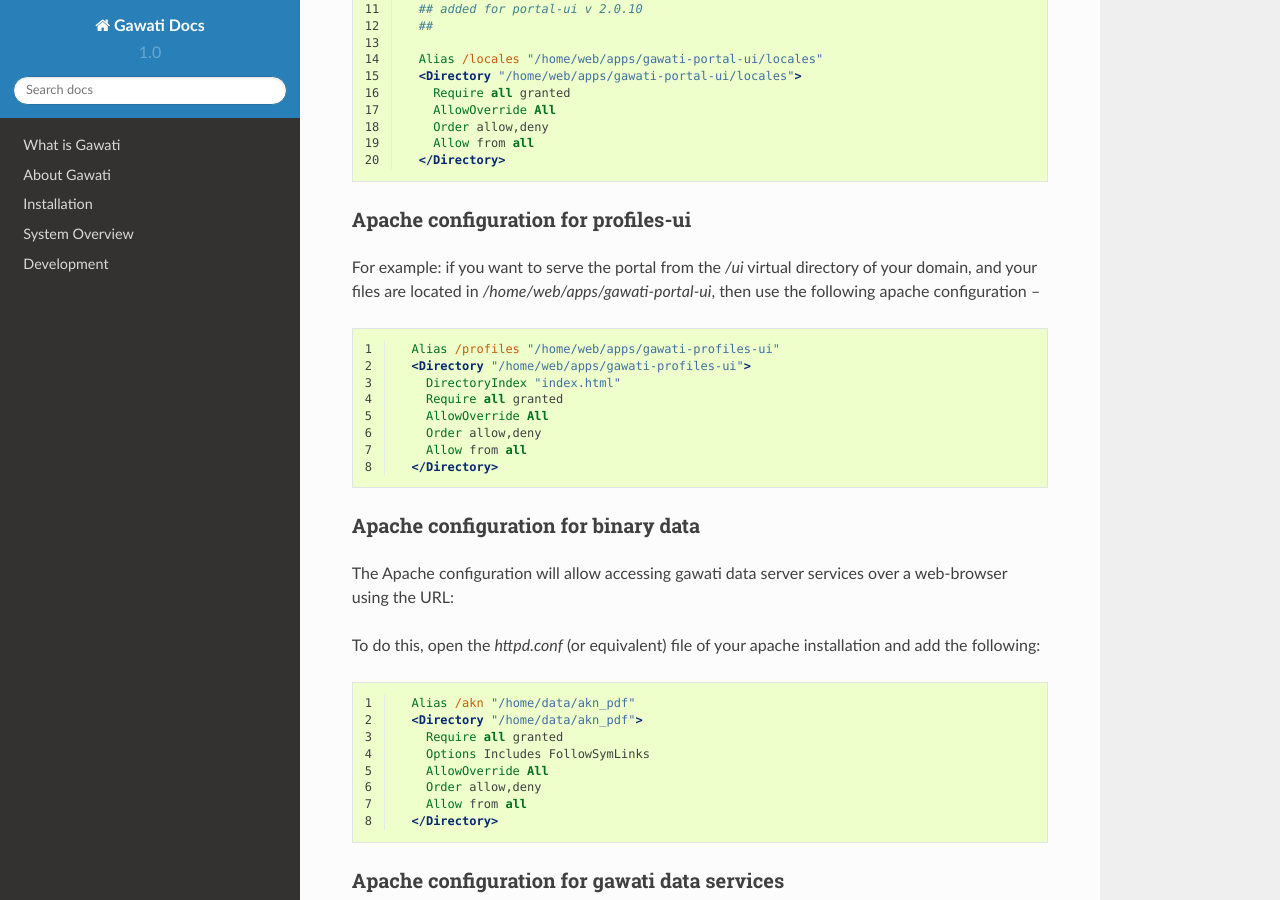
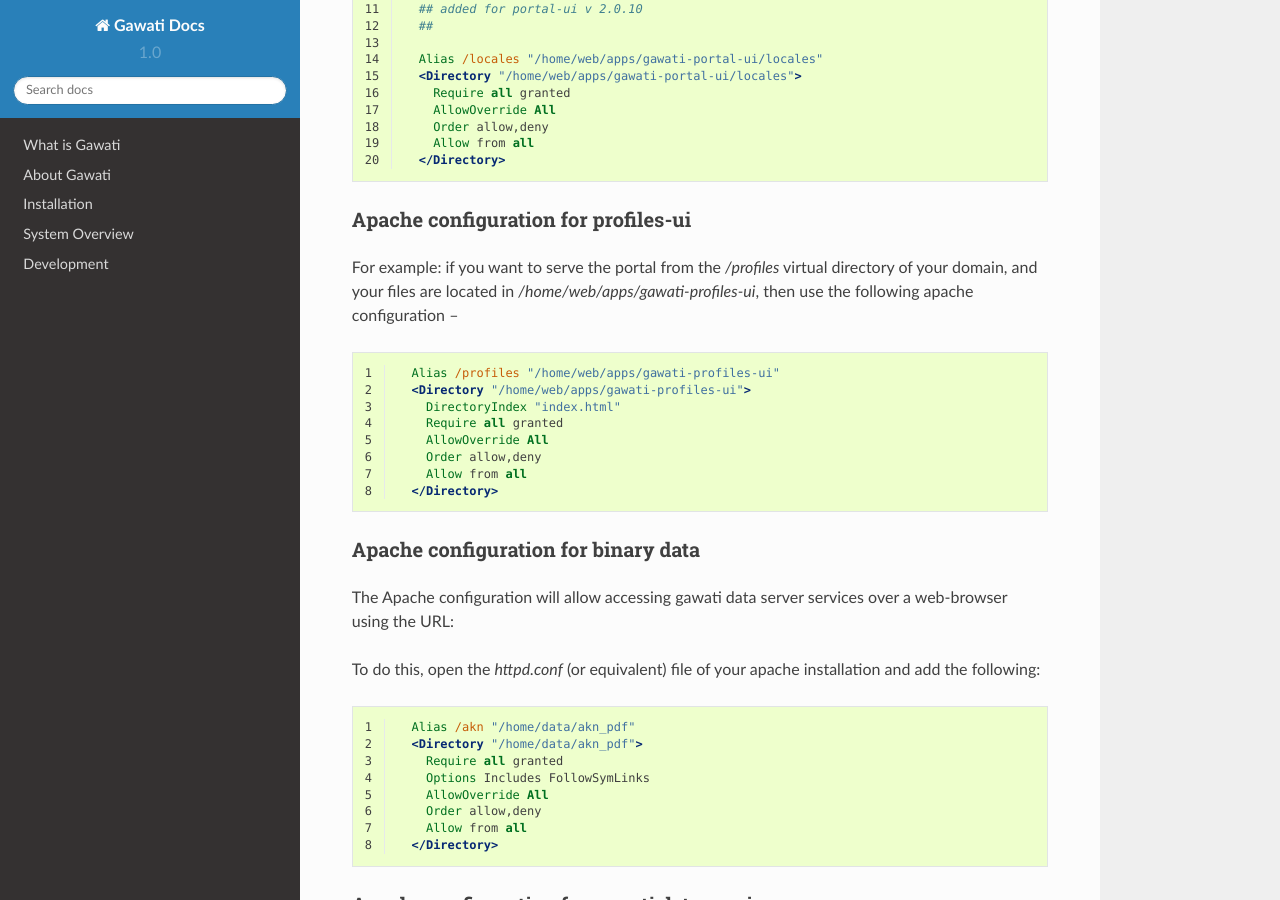
Before and after one commit to gawati/gawati-docs, a Sphinx documentation site: the page built from docs/source/development/dev-and-prod-testing.rst, in a window 1280 px wide and 900 px high, scrolled down 5277 px. Built offline with Sphinx 7.4.7 and the Read the Docs theme 2.0.0, drawn with Linux system fonts in a browser that asks for light colours.

Commit message:
Update dev-and-prod-testing.rst

```diff
--- a/docs/source/development/dev-and-prod-testing.rst
+++ b/docs/source/development/dev-and-prod-testing.rst
@@ -272,7 +272,7 @@ For example: if you want to serve the portal from the `/ui` virtual directory of
 Apache configuration for profiles-ui
 ----------------------------------
 
-For example: if you want to serve the portal from the `/ui` virtual directory of your domain, and your files are located in `/home/web/apps/gawati-portal-ui`, then use the following apache configuration --
+For example: if you want to serve the portal from the `/profiles` virtual directory of your domain, and your files are located in `/home/web/apps/gawati-profiles-ui`, then use the following apache configuration --
 
 .. include:: profiles-ui-conf.rst
 
```
